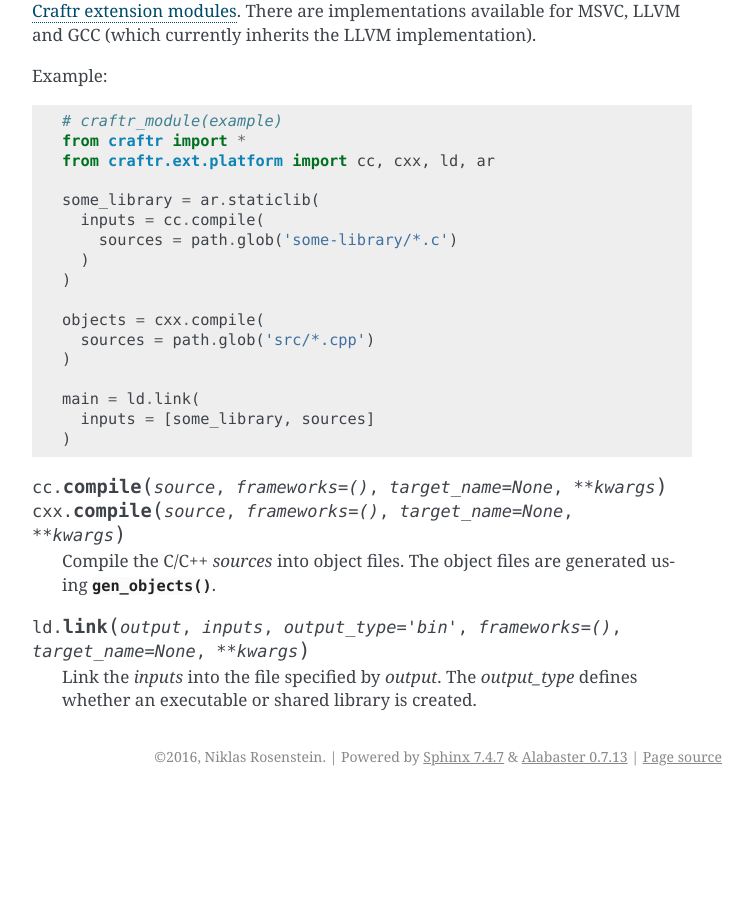
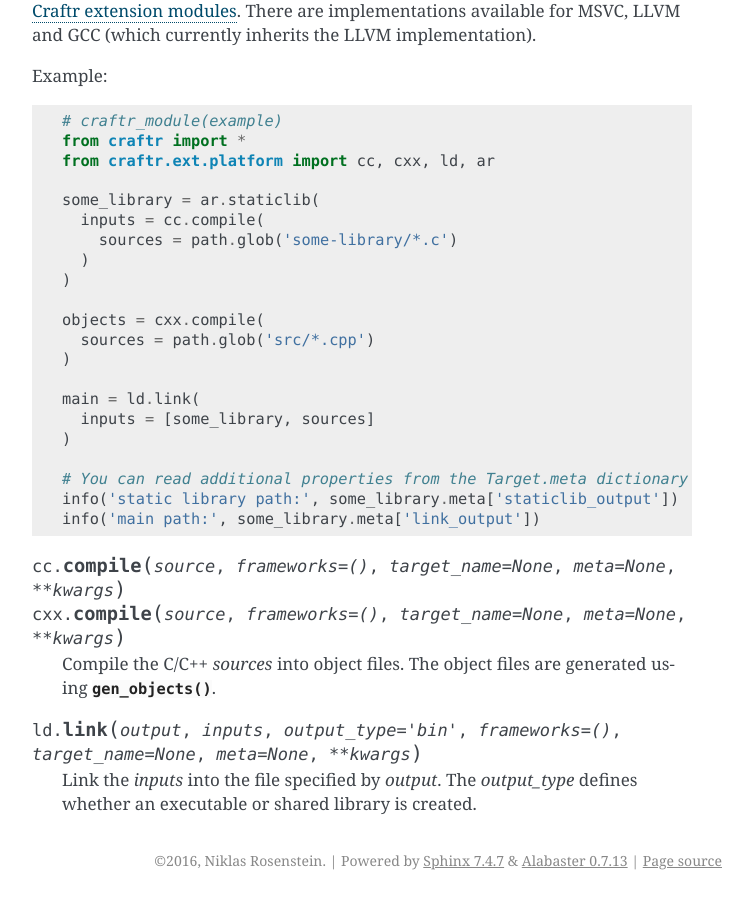
Before and after one commit to craftr-build/craftr-build-4.x, a Sphinx documentation site: the page built from docs/ext.rst, in a window 1280 px wide and 900 px high, scrolled down 1653 px. Shown: the whole window, without its empty margins (388-1141 px from the left). Built offline with Sphinx 7.4.7, drawn with Linux system fonts in a browser that asks for light colours; before the commit the page ends 2449 px from its top, so only the background shows below that.

Commit message:
updated documentation about Target.meta and meta argument to compiler interfaces

```diff
--- a/docs/ext.rst
+++ b/docs/ext.rst
@@ -107,14 +107,17 @@
     inputs = [some_library, sources]
   )
 
+  # You can read additional properties from the Target.meta dictionary
+  info('static library path:', some_library.meta['staticlib_output'])
+  info('main path:', some_library.meta['link_output'])
 
-.. function:: cc.compile(source, frameworks=(), target_name=None, **kwargs)
-              cxx.compile(source, frameworks=(), target_name=None, **kwargs)
+.. function:: cc.compile(source, frameworks=(), target_name=None, meta=None, **kwargs)
+              cxx.compile(source, frameworks=(), target_name=None, meta=None, **kwargs)
 
   Compile the C/C++ *sources* into object files. The object files
   are generated using :func:`~craftr.ext.compiler.gen_objects`.
 
-.. function:: ld.link(output, inputs, output_type='bin', frameworks=(), target_name=None, **kwargs)
+.. function:: ld.link(output, inputs, output_type='bin', frameworks=(), target_name=None, meta=None, **kwargs)
 
   Link the *inputs* into the file specified by *output*. The *output_type*
   defines whether an executable or shared library is created.
```
Also changed, not shown: 3 other files.
